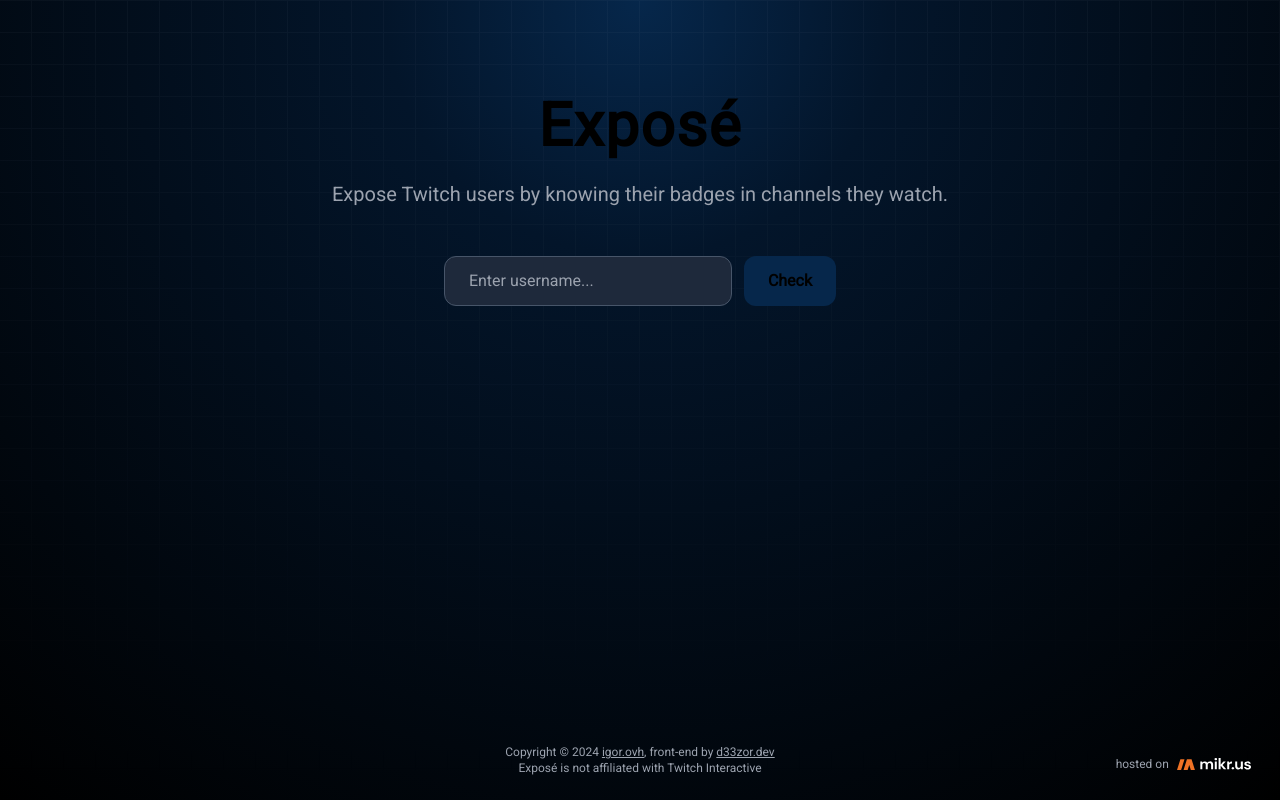
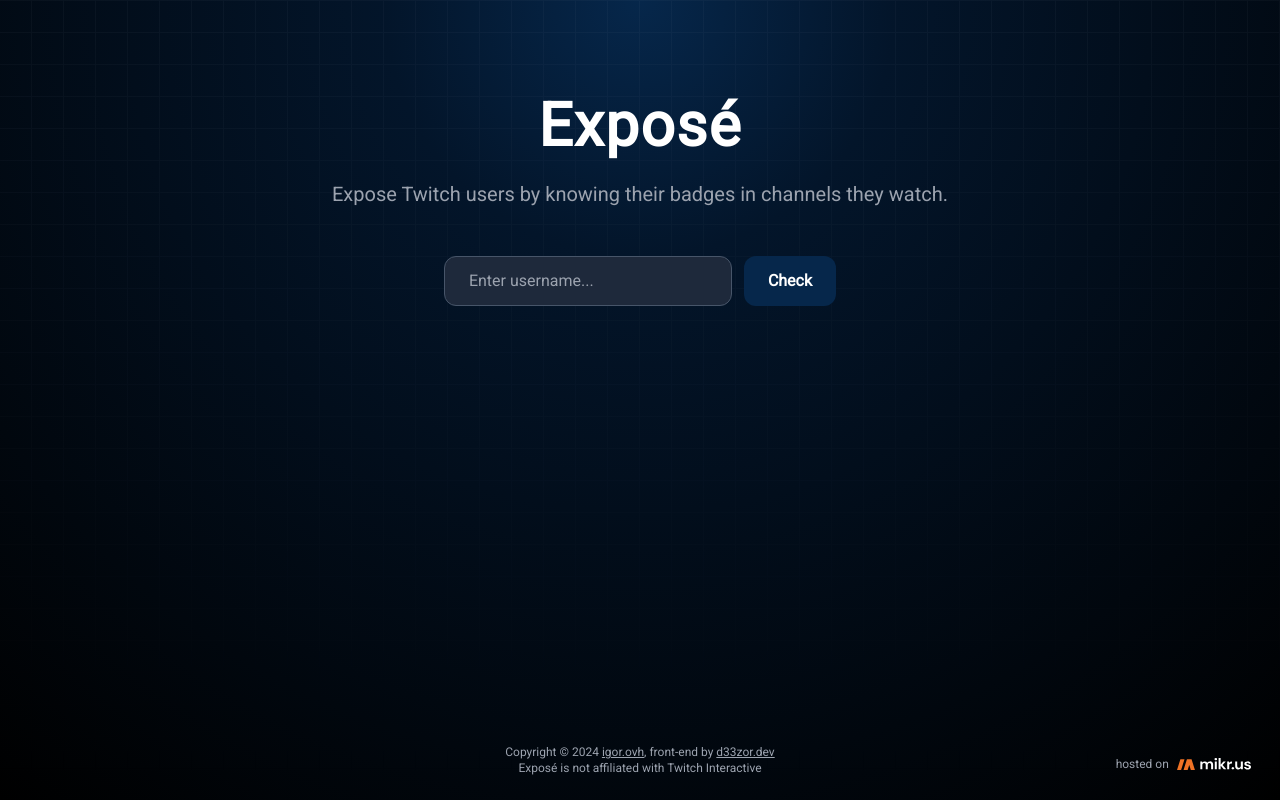
Before and after one commit to d33zor/expose, a Next.js app: page / in a window 1280 px wide. Built offline with nearby package versions, Linux system fonts and the light colour scheme.

Commit message:
fix text color

```diff
--- a/src/app/layout.tsx
+++ b/src/app/layout.tsx
@@ -22,7 +22,7 @@
   return (
     <html lang='en'>
       <body className={inter.className}>
-        <main className='relative flex flex-col px-6 pt-24 md:pt-24 md:px-24 items-center min-h-screen '>
+        <main className='relative flex flex-col px-6 pt-24 md:pt-24 md:px-24 items-center min-h-screen text-white'>
           <div className='absolute inset-0 bg-[radial-gradient(circle_at_top,_var(--tw-gradient-stops))] from-[#06274b] from-0% via-[#03152a] via-25% to-black to-100%'>
             <div
               className='min-h-screen w-full bg-[url("/bg.svg")]'
```
